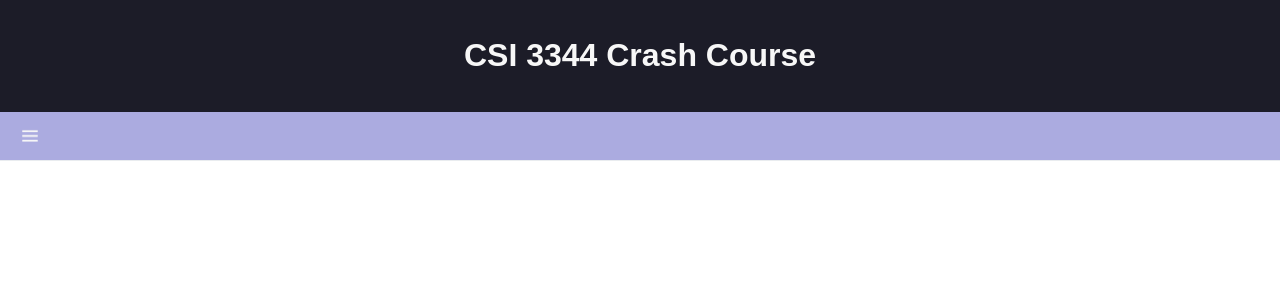
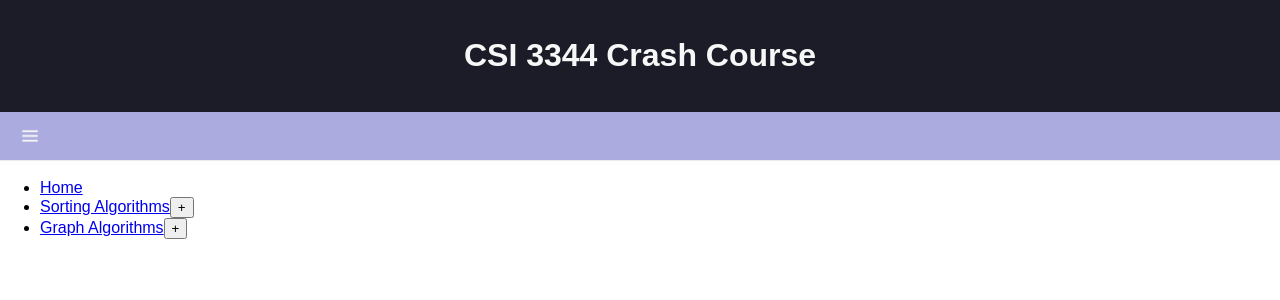
Before and after one commit to brendonnewt/algorithm-app, a React (Create React App) app in the folder ui/: page / in a window 1280 px wide. Both pictures are taken after a click on the button 29 px from the left and 135 px from the top of the page. Shown: the top 300 px of the page. Built offline with nearby package versions, Linux system fonts and the light colour scheme; a web font is replaced by a local one.

Commit message:
Adding show/hide to the dropdown

```diff
--- a/ui/src/components/DropMenu.js
+++ b/ui/src/components/DropMenu.js
@@ -1,25 +1,49 @@
+import React, {useState} from 'react';
+
 /**
  * `DropMenu` is a functional component that returns a dropdown menu.
- * The dropdown menu contains links to the Home, Sorting Algorithms, and Graph Algorithms pages.
  * Each link is accompanied by a button with a '+' sign.
+ * Clicking the '+' button reveals a dropdown menu with subsections.
  *
  * @returns {JSX.Element} A dropdown menu component.
  */
 const DropMenu = () => {
+    const [isSortingOpen, setIsSortingOpen] = useState(false);
+    const [isGraphOpen, setIsGraphOpen] = useState(false);
+
+    const toggleSorting = () => {
+        setIsSortingOpen(!isSortingOpen);
+    }
+
+    const toggleGraph = () => {
+        setIsGraphOpen(!isGraphOpen);
+    }
+
     return (
         <div className="drop-menu">
             <ul>
                 <li>
                     <a href="/">Home</a>
-                    <button className="drop-button">+</button>
                 </li>
                 <li>
                     <a href="/sorting">Sorting Algorithms</a>
-                    <button className="drop-button">+</button>
+                    <button className="drop-button" onClick={toggleSorting}>+</button>
+                    {isSortingOpen &&
+                        <ul className="drop-menu-sub">
+                            <li><a href="/sorting/bubble">Bubble Sort</a></li>
+                            <li><a href="/sorting/quick">Quick Sort</a></li>
+                        </ul>
+                    }
                 </li>
                 <li>
                     <a href="/graph">Graph Algorithms</a>
-                    <button className="drop-button">+</button>
+                    <button className="drop-button" onClick={toggleGraph}>+</button>
+                    {isGraphOpen &&
+                        <ul className="drop-menu-sub">
+                            <li><a href="/graph/dijkstra">Dijkstra's Algorithm</a></li>
+                            <li><a href="/graph/kruskal">Kruskal's Algorithm</a></li>
+                        </ul>
+                    }
                 </li>
             </ul>
         </div>
--- a/ui/src/components/Nav.js
+++ b/ui/src/components/Nav.js
@@ -1,5 +1,6 @@
-import React from 'react';
+import React, { useState } from 'react';
 import buttonIcon from '../assets/images/nav-button-icon.png';
+import DropMenu from './DropMenu';
 
 /**
  * `DropMenu` is a functional component that returns a dropdown menu.
@@ -9,11 +10,18 @@ import buttonIcon from '../assets/images/nav-button-icon.png';
  * @returns {JSX.Element} A dropdown menu component.
  */
 const Nav = () => {
+    const [isMenuOpen, setIsMenuOpen] = useState(false);
+
+    const toggleMenu = () => {
+        setIsMenuOpen(!isMenuOpen);
+    }
+
     return (
     <nav className='nav'>
-        <button type='button' className='navButton'>
+        <button type='button' className='navButton' onClick={toggleMenu}>
             <img src={buttonIcon} alt='Navigation Button Icon' />
         </button>
+        {isMenuOpen && <DropMenu />}
     </nav>
     );
 }
```
